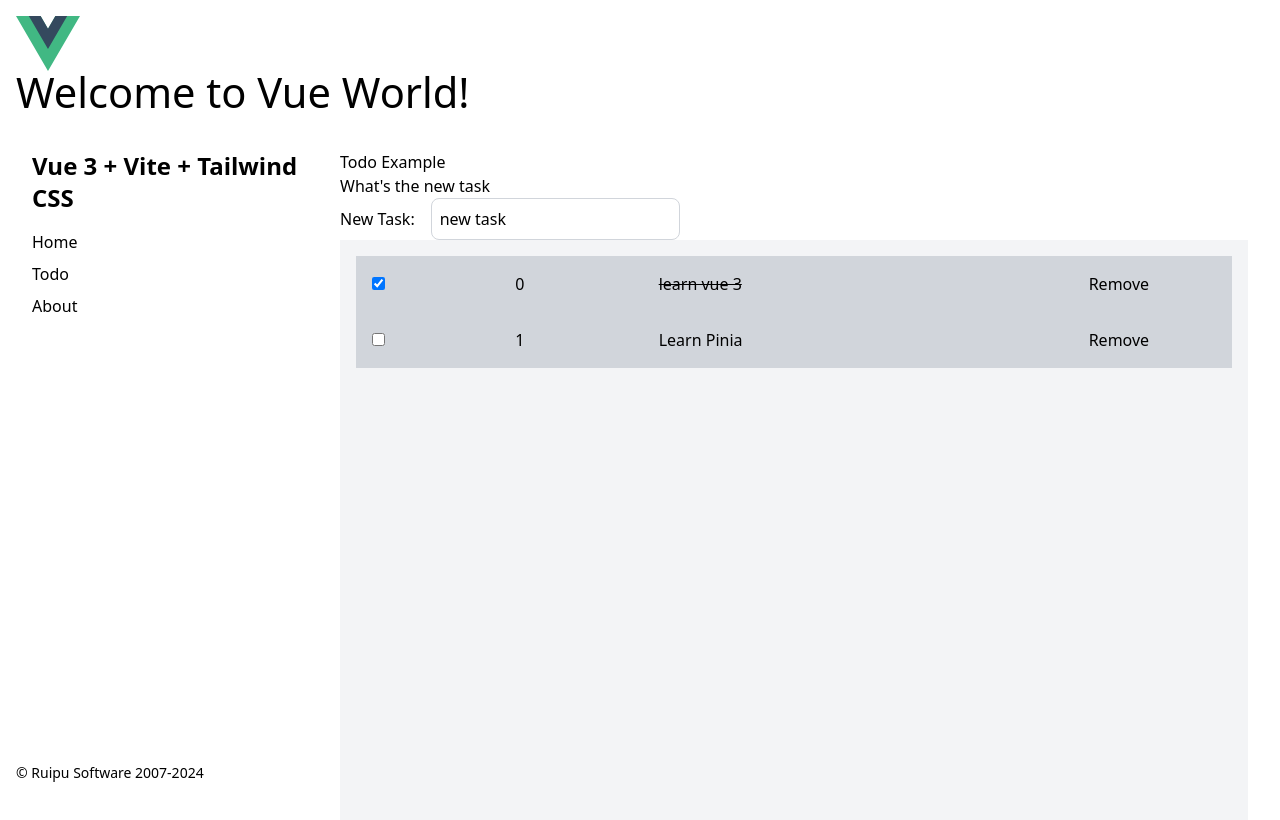
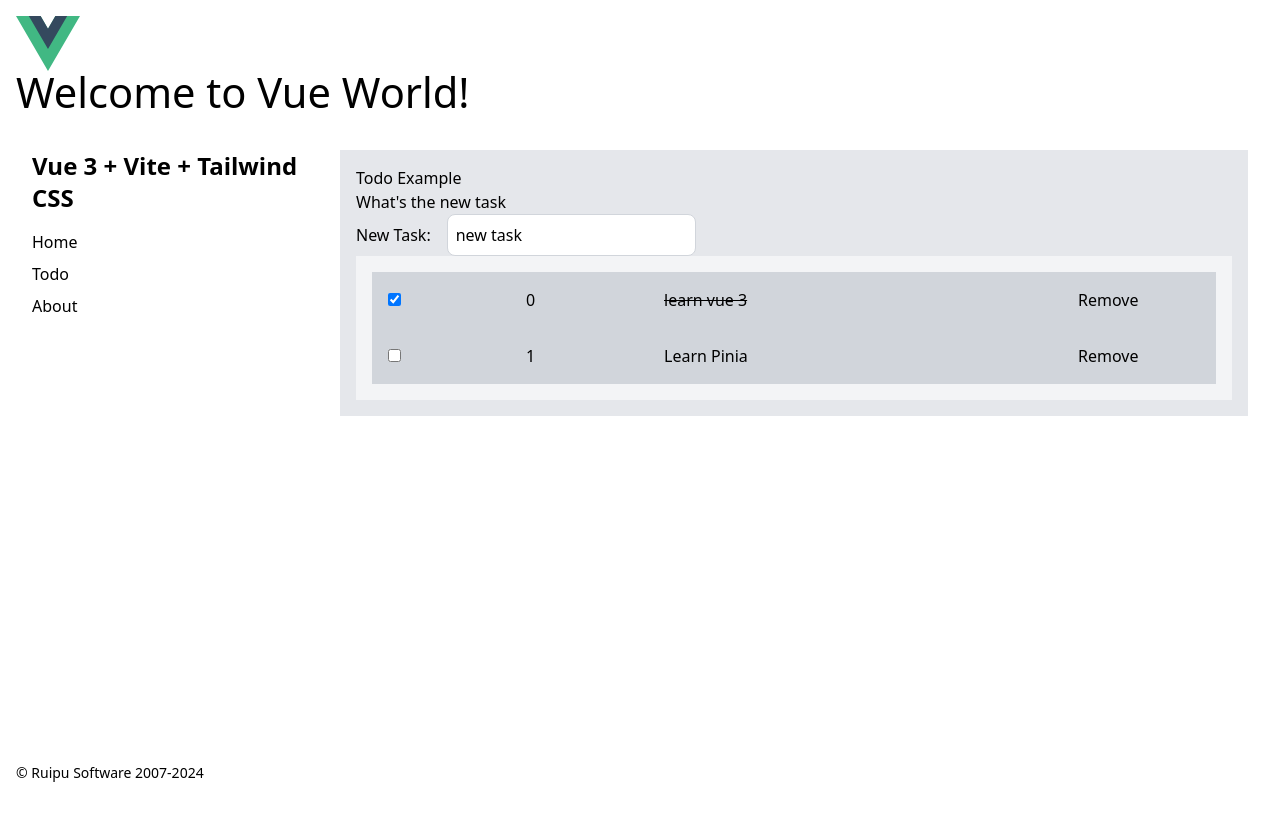
Before and after one commit to vwcn/vue-todo-app, a Vue app: page /todo in a window 1280 px wide. Shown: the top 820 px of the page. Built offline with nearby package versions, Linux system fonts and the light colour scheme; the HTML template or start-up script is replaced by a standard one.

Commit message:
update todolist

```diff
--- a/src/components/todo/TodoList.vue
+++ b/src/components/todo/TodoList.vue
@@ -1,11 +1,10 @@
 <template>
-  <div class="container w-full h-screen bg-gray-100 mx-auto p-4 scroll">
+  <div class="container w-full bg-gray-100 mx-auto p-4 scroll">
     <TodoItem v-for="todo in state.todos" :key="todo.id" :todo="todo" />
   </div>
 </template>
 <script setup lang="ts">
-
-import { onMounted } from 'vue';
+import { onMounted } from 'vue'
 import { useTodoStore } from '../../stores/todo'
 import TodoItem from './TodoItem.vue'
 
@@ -13,6 +12,5 @@ const { state } = useTodoStore()
 
 onMounted(() => {
   console.log('TodoList mounted')
-  console.log(state.todos)
 })
 </script>
--- a/src/views/TodoView.vue
+++ b/src/views/TodoView.vue
@@ -1,5 +1,5 @@
 <template>
-  <div class="todo">
+  <div class="container mx-auto p-4 bg-gray-200 h-60vh">
     <TodoApp />
   </div>
 </template>
```
